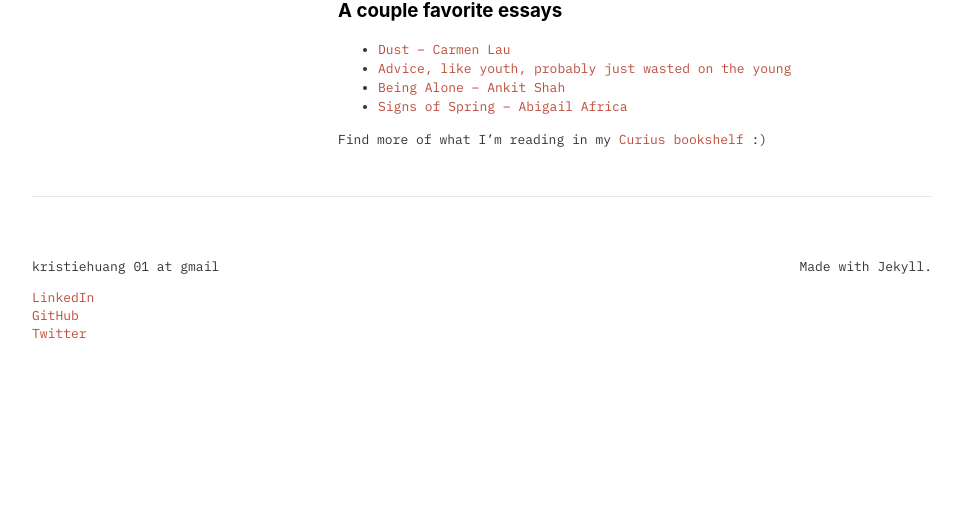
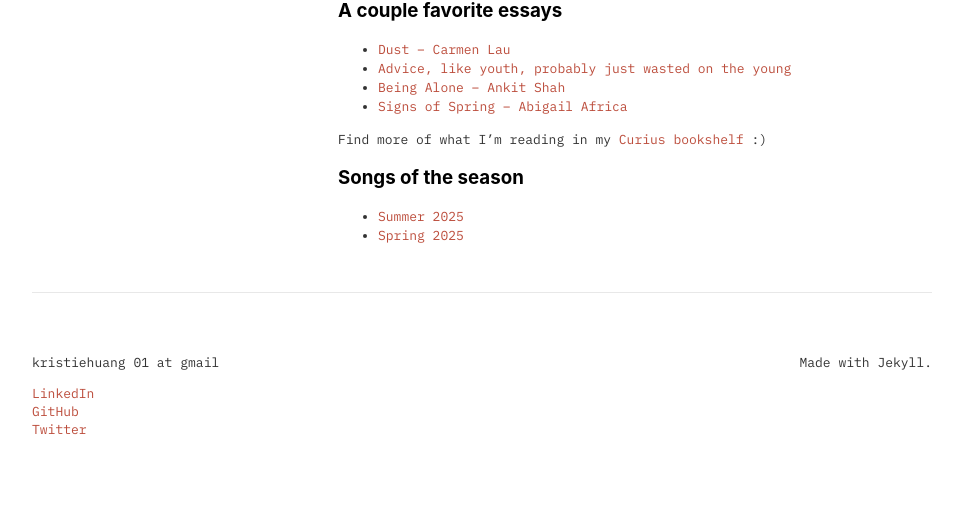
Before and after one commit to kristiehuang/kristiehuang.github.io, a Jekyll site: the page built from more-on-me.markdown, in a window 1280 px wide. Shown: the part 1035-1553 px from the top of the page, without its empty margins (158-1118 px from the left). Built offline with Jekyll 4.4.1, drawn with Linux system fonts in a browser that asks for light colours; before the commit the page ends 1457 px from its top, so only the background shows below that.

Commit message:
songs of the szn

```diff
--- a/more-on-me.markdown
+++ b/more-on-me.markdown
@@ -28,3 +28,8 @@ Topics vary based on whatever I'm interested in; notes topics include DeFi, urba
 - [Signs of Spring – Abigail Africa](https://app.sparkmailapp.com/web-share/9OJcHD2jn-v0gPAjRfG_phaW3Hbz4gTEOzHm694E)
 
 Find more of what I'm reading in my [Curius bookshelf](https://curius.app/kristie-huang) :)
+
+### Songs of the season
+
+- [Summer 2025](https://open.spotify.com/playlist/3PkNnHoUaoPFcPripWLRgU?si=42301884ce484da2)
+- [Spring 2025](https://open.spotify.com/playlist/1qkZFAJh7iVTHVVSVuyVBQ?si=186373b4ee4244ae)
```
